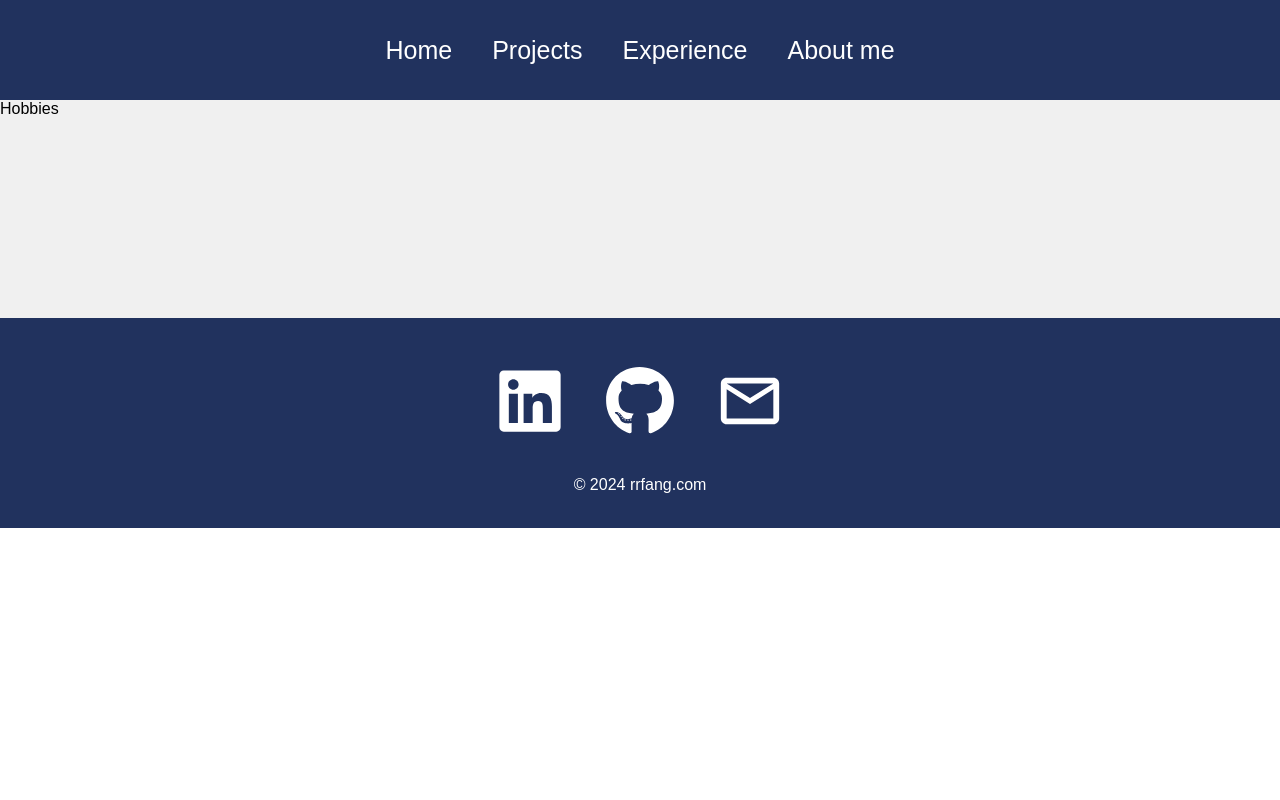
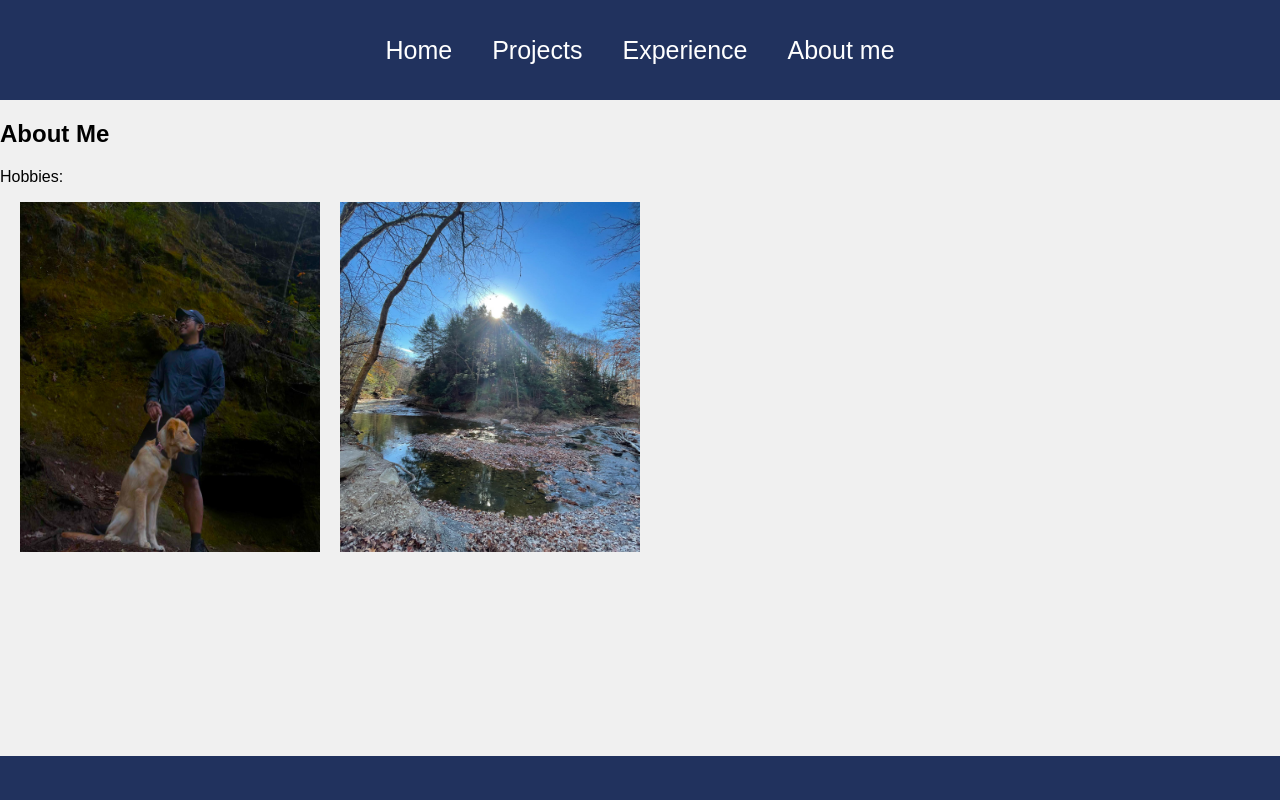
Before and after one commit to rrfang7/Personal-Portfolio, a React (Vite) app: page /aboutme in a window 1280 px wide. Shown: the top 800 px of the page. Built offline with nearby package versions, Linux system fonts and the light colour scheme.

Commit message:
Added photos on Aboutme.jsx

```diff
--- /dev/null
+++ b/src/pages/Aboutme.css
@@ -0,0 +1,11 @@
+.hiking {
+    height: 350px;
+    width: 300px;
+    margin-left: 20px;
+}
+
+.views {
+    height: 350px;
+    width: 300px;
+    margin-left: 20px;
+}
--- a/src/pages/Aboutme.jsx
+++ b/src/pages/Aboutme.jsx
@@ -1,10 +1,16 @@
 import React from 'react'
-
-
+import hiking from "../assets/hiking.png"
+import hiking2 from "../assets/hiking2.png"
+import "./Aboutme.css"
 
 function Aboutme() {
   return (
-    <div>Hobbies</div>
+    <div>
+      <h2>About Me</h2>
+      <p>Hobbies:</p>
+      <img className="hiking" src={hiking} alt="hike" />
+      <img className="views" src={hiking2} alt="views" />
+    </div>
   )
 }
 
```
Also changed, not shown: src/assets/hiking.png (added), src/assets/hiking2.png (added).
